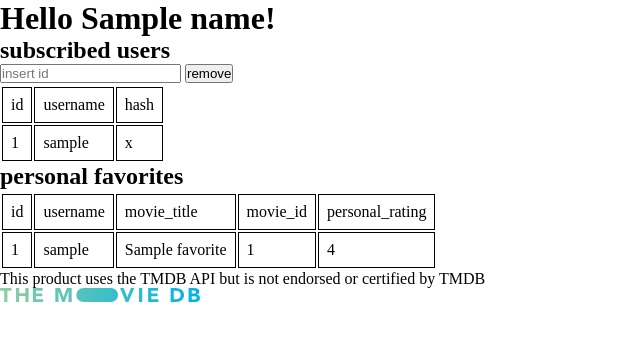
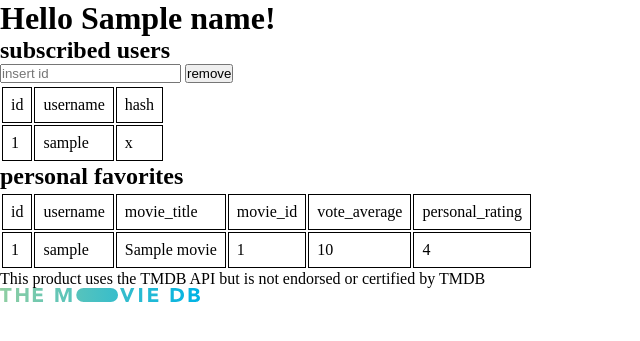
Before and after one commit to demandsupply/cs50_final_project, a Flask app: template templates/data.html in a window 1280 px wide. Shown: the part 54-395 px from the top of the page, without its empty margins (0-640 px from the left). Run offline with Flask 3, Linux system fonts and the light colour scheme; the template is opened without the code that fills it: most values are stand-ins (such as "Sample title", 1, 10 or a date in 2020); some libraries are stand-ins or nearby versions.

Commit message:
added more info about the favorite movies in data.html. Infos obtained via api requests (updated infos)

```diff
--- a/app.py
+++ b/app.py
@@ -146,7 +146,7 @@ def logout():
 @app.route("/", methods=["GET", "POST"])
 def index():
     if request.method == "GET":
-        movie = "inception"
+        movie = "parasite"
         # movie = request.args.get("movie")
         print(movie)
         limit = 50
@@ -236,10 +236,21 @@ def ajax():
 @app.route("/data", methods=["GET", "POST"])
 def data():
     if request.method == "GET":
-
+        favorites_list = []
         users = db.execute("SElECT * FROM users")
         favorites = db.execute("SElECT * FROM favoritesmovies")
-        return render_template ("data.html", users=users, favorites=favorites)
+        print(f"favorites are {favorites}")
+        for movie in favorites:
+            q = movie["movie_id"]
+            # print(q)
+            url = f"https://api.themoviedb.org/3/movie/{q}"
+            response = requests.get(url, headers=headers)
+            movie_data = json.loads(response.text)
+            favorites_list.append(movie_data)
+            print(movie_data["title"])
+
+        zip_list = zip(favorites, favorites_list)
+        return render_template ("data.html", users=users, favorites=favorites, favorites_list=favorites_list, zip_list=zip_list)
 
     else:
         remove_id = request.form.get("id")
--- a/templates/data.html
+++ b/templates/data.html
@@ -40,16 +40,18 @@
             <td>username</td>
             <td>movie_title</td>
             <td>movie_id</td>
+            <td>vote_average</td>
             <td>personal_rating</td>
         </tr>
     </th>
     <tbody>
-        {% for favorite in favorites %}
+        {% for favorite, movie_data in zip_list %}
         <tr>
             <td>{{ favorite["id"] }}</td>
             <td>{{ favorite["username"] }}</td>
-            <td>{{ favorite["movie_title"] }}</td>
+            <td>{{ movie_data["title"] }}</td>
             <td>{{ favorite["movie_id"] }}</td>
+            <td>{{ movie_data["vote_average"] }}</td>
             <td>{{ favorite["personal_rating"] }}</td>
         </tr>
         {% endfor %}
--- a/templates/index.html
+++ b/templates/index.html
@@ -14,6 +14,7 @@
             <thead>
                 <tr>
                     <td>number</td>
+                    <td>title</td>
                     <td>title</td>
                     <td>rating</td>
                     <td>id</td>
```
Also changed, not shown: finalproject.db, 2 other files.
